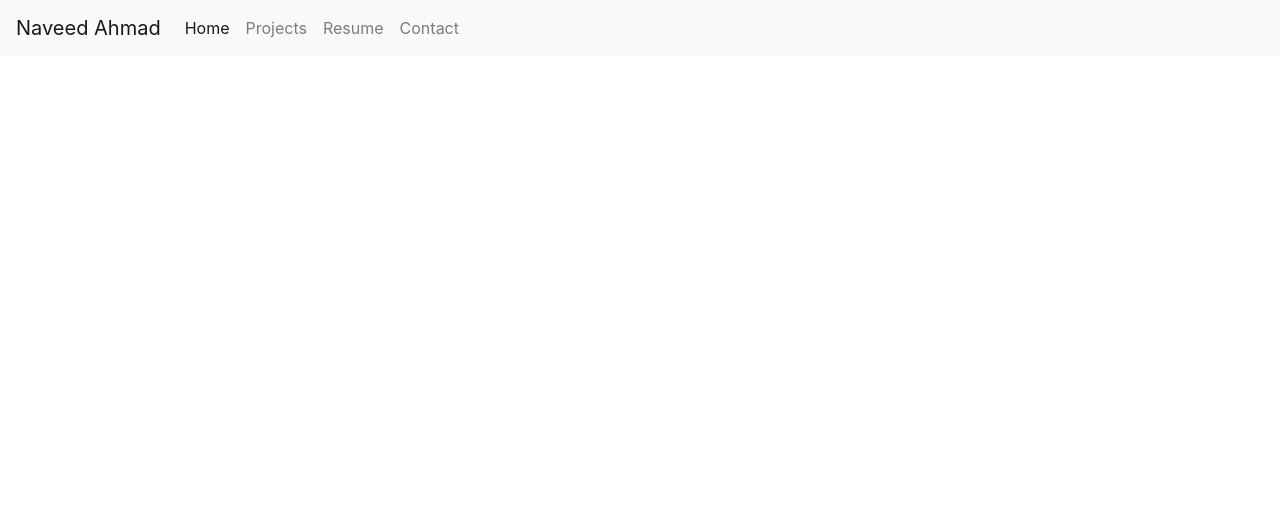
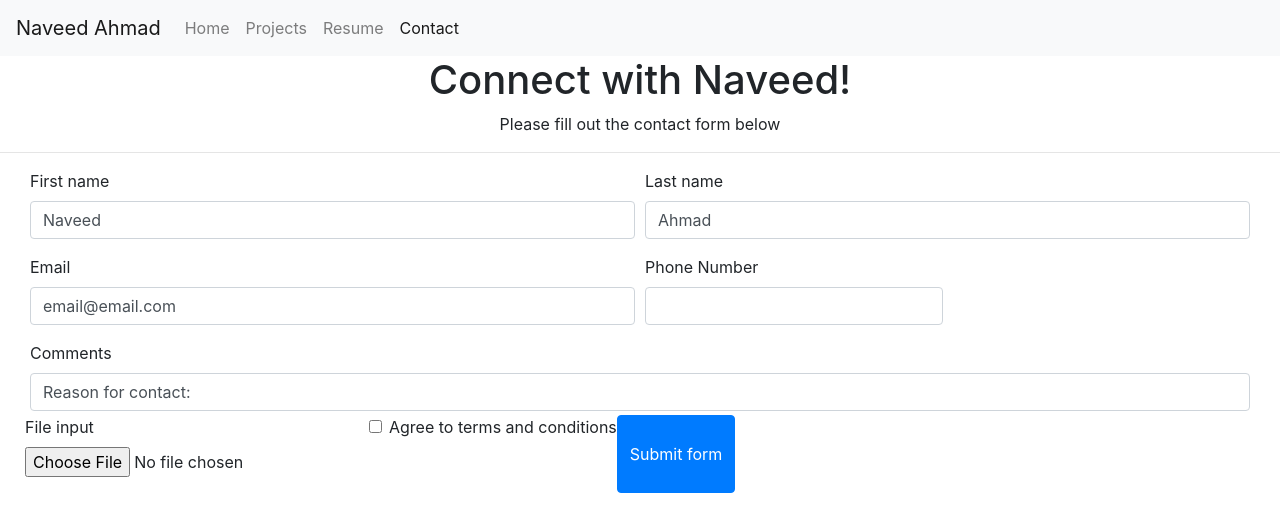
Before and after one commit to nahmad94/nahmad94.github.io, a plain HTML site: page contact.html in a window 1280 px wide. Drawn offline with nearby package versions, Linux system fonts and the light colour scheme.

Commit message:
updates contact and projects

```diff
--- a/contact.html
+++ b/contact.html
@@ -16,14 +16,62 @@
         </button>
         <div class="collapse navbar-collapse" id="navbarNavAltMarkup">
           <div class="navbar-nav">
-            <a class="nav-link active" href="./index.html">Home <span class="sr-only">(current)</span></a>
+            <a class="nav-link" href="./index.html">Home <span class="sr-only">(current)</span></a>
             <a class="nav-link" href="./projects.html">Projects</a>
             <a class="nav-link" href="./resume.html">Resume</a>
-            <a class="nav-link" href="./contact.html">Contact</a>
+            <a class="nav-link active" href="./contact.html">Contact</a>
           </div>
         </div>
     </nav>
 
+    <header id="connect_message">
+        <h1>Connect with Naveed!</h1>
+        <p>Please fill out the contact form below </p>
+    </header>
+
+    <hr />
+
+    <form class="contact_form">
+        <div class="form-row">
+          <div class="col-md-6 mb-3">
+            <label for="validationDefault01">First name</label>
+            <input type="text" class="form-control" id="validationDefault01" value="Naveed" required>
+          </div>
+          <div class="col-md-6 mb-3">
+            <label for="validationDefault02">Last name</label>
+            <input type="text" class="form-control" id="validationDefault02" value="Ahmad" required>
+          </div>
+        </div>
+        <div class="form-row">
+          <div class="col-md-6 mb-3">
+            <label for="validationDefault03">Email</label>
+            <input type="text" class="form-control" id="validationDefault03" value="email@email.com" required>
+          </div>
+          <div class="col-md-3 mb-3">
+            <label for="validationDefault04">Phone Number</label>
+            <input type="number" class="form-control" id="validationDefault05" value="000-000-0000" required>
+          </div>
+        </div>
+        <div class="form-row">
+            <div class="col-md-12 mb-1">
+              <label for="validationDefault01">Comments</label>
+              <input type="text" class="form-control" id="validationDefault01" value="Reason for contact:" required>
+            </div>
+        <div class="form-group">
+            <label for="exampleFormControlFile1">File input</label>
+            <input type="file" class="form-control-file" id="exampleFormControlFile1">
+          </div>
+        <div class="form-group">
+          <div class="form-check">
+            <input class="form-check-input" type="checkbox" value="" id="invalidCheck2" required>
+            <label class="form-check-label" for="invalidCheck2">
+              Agree to terms and conditions
+            </label>
+          </div>
+        </div>
+        <button class="btn btn-primary" type="submit">Submit form</button>
+
+    </form>
 </body>
 <script src="https://cdn.jsdelivr.net/npm/jquery@3.5.1/dist/jquery.slim.min.js" integrity="sha384-DfXdz2htPH0lsSSs5nCTpuj/zy4C+OGpamoFVy38MVBnE+IbbVYUew+OrCXaRkfj" crossorigin="anonymous"></script>
 <script src="https://cdn.jsdelivr.net/npm/bootstrap@4.6.2/dist/js/bootstrap.bundle.min.js" integrity="sha384-Fy6S3B9q64WdZWQUiU+q4/2Lc9npb8tCaSX9FK7E8HnRr0Jz8D6OP9dO5Vg3Q9ct" crossorigin="anonymous"></script>
--- a/global.css
+++ b/global.css
@@ -1,3 +1,7 @@
+body {
+    margin: 20 px 20px 20px 20px;
+}
+
 #welcome_head {
     display: flex;
     align-items: center;
@@ -13,3 +17,12 @@
     float: right;
     padding: 0 50px 0px 0px;
 }
+
+#connect_message {
+    text-align: center;
+}
+
+.contact_form {
+    margin-left: 30px;
+    margin-right: 30px;
+}
```
Also changed, not shown: index.html (+1 -1 lines), projects.html (+3 -2 lines), resume.html (+2 -2 lines).
